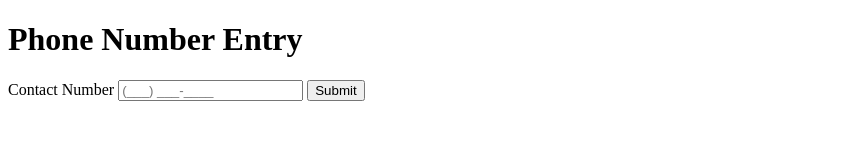
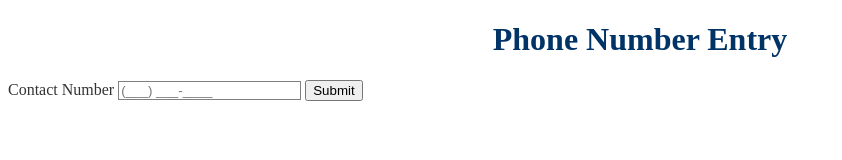
Before and after one commit to mickywagner/contact-form, a plain HTML site: page index.html in a window 1280 px wide. Shown: the whole page, without its empty margins (0-842 px from the left). Drawn offline with Linux system fonts and the light colour scheme.

Commit message:
Add class to input and label, create basic form style

```diff
--- a/index.html
+++ b/index.html
@@ -15,12 +15,13 @@
         name="phoneNumberEntry"
       >
         <h1 class="form-title">Phone Number Entry</h1>
-        <label for="contact-number">Contact Number</label>
+        <label for="contact-number" class="form-label">Contact Number</label>
         <input
           type="tel"
           id="contact-number"
           name="contact-number"
           placeholder="(___) ___-____"
+          class="form-input"
         />
         <button type="submit">Submit</button>
       </form>
--- a/style.css
+++ b/style.css
@@ -1,3 +1,26 @@
+:root {
+    --primary-color: #036;
+    --secondary-color: #808080;
+    --text-color: #333;
+}
+
 * {
     box-sizing: border-box;
 }
+
+/* Form Elements */
+
+.form-title {
+    color: var(--primary-color);
+    min-width: max-content;
+    text-align: center;
+}
+
+.form-input,
+.form-label {
+    color: var(--text-color);
+}
+
+.form-input {
+    border: 1px solid var(--secondary-color);
+}
```
